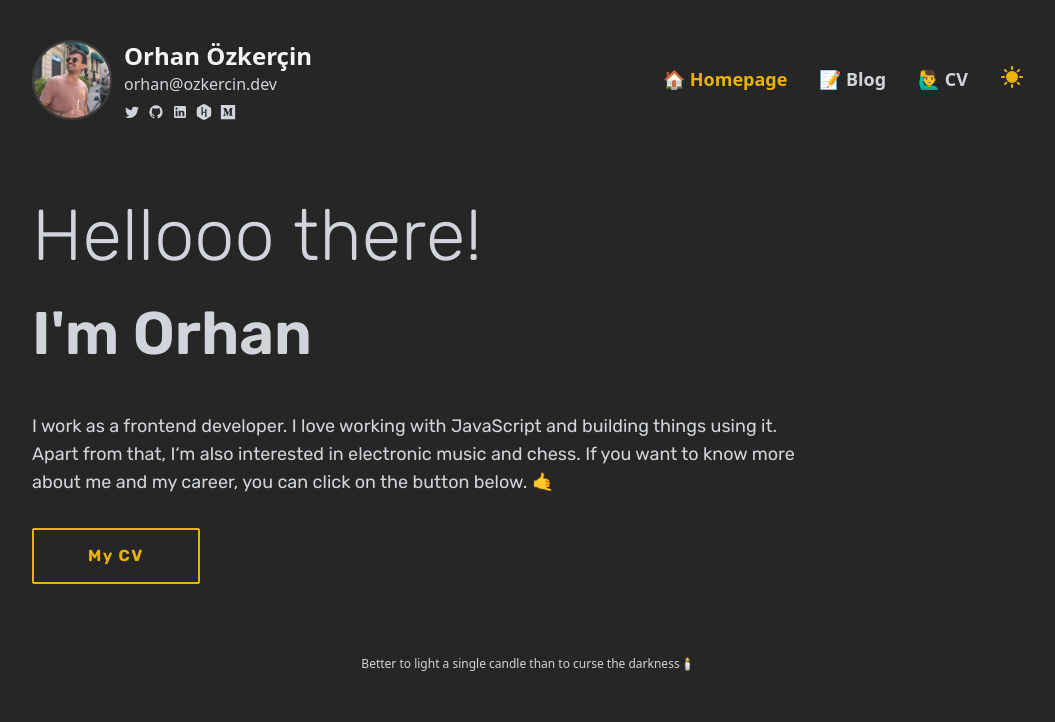
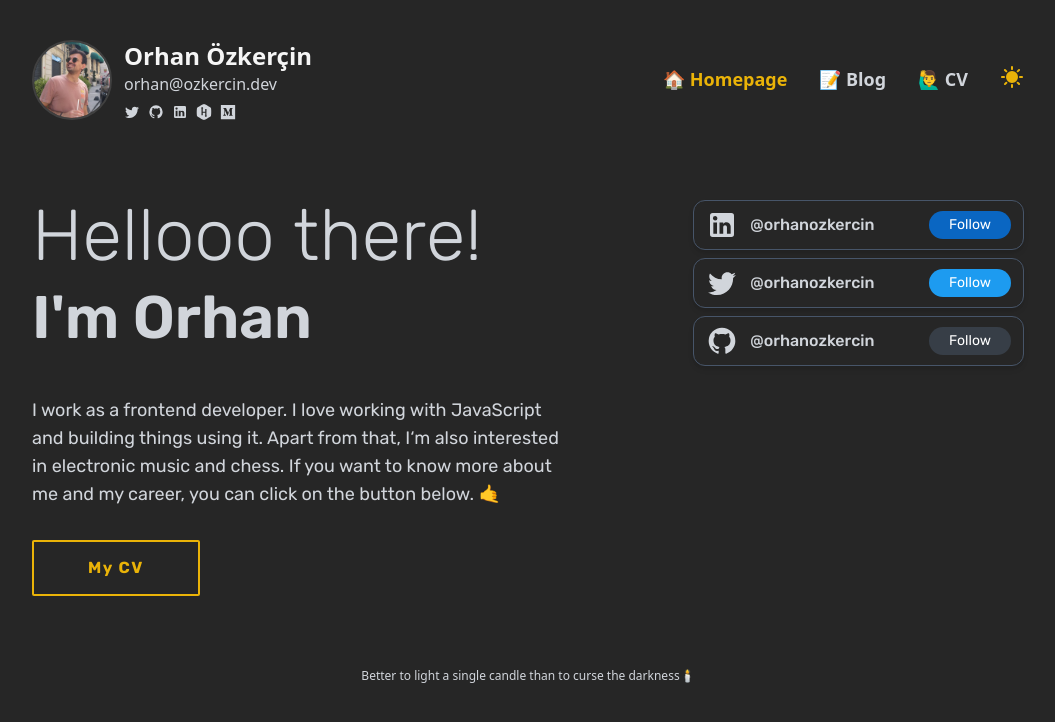
Before and after one commit to OrhanOzkercin/orhan.ozkercin.dev, a Next.js app: page / in a window 1280 px wide. Shown: the top 722 px of the page, without its empty margins (112-1167 px from the left). Built offline with nearby package versions, Linux system fonts and the light colour scheme.

Commit message:
add profile cards and update cv

```diff
--- /dev/null
+++ b/src/assets/data/account-infos.js
@@ -0,0 +1,14 @@
+const accountsInfo = [
+  {
+    name: 'linkedin',
+    url: 'https://www.linkedin.com/in/orhanozkercin/',
+    image: 'social-media-icons/linkedin.svg',
+    follow: `<a class="libutton" href="https://www.linkedin.com/comm/mynetwork/discovery-see-all?usecase=PEOPLE_FOLLOWS&followMember=orhanozkercin" target="_blank">Follow on LinkedIn</a>`,
+  },
+  {
+    name: 'linkedin',
+    url: 'https://www.linkedin.com/in/orhanozkercin/',
+    image: 'social-media-icons/linkedin.svg',
+    follow: `<a href="https://twitter.com/orhanozkercin?ref_src=twsrc%5Etfw" class="twitter-follow-button" data-show-count="false">Follow @orhanozkercin</a><script async src="https://platform.twitter.com/widgets.js" charset="utf-8"></script>`,
+  },
+];
--- /dev/null
+++ b/src/components/social-media-cards/github-card.js
@@ -0,0 +1,30 @@
+import { Github, Twitter } from '@/assets/icons';
+import Script from 'next/script';
+import React, { useEffect, useState } from 'react';
+const GithubCard = ({ variant }) => {
+  const [accountInfo, setAccountInfo] = useState('');
+
+  return (
+    <div className='flex items-center justify-between rounded-xl border bg-light-bg px-3 py-2 shadow-md dark:border-slate-600 dark:bg-dark-bg/95'>
+      <div className='flex items-center gap-3'>
+        <Github width='2em' height='2em' />
+        <a
+          href='https://github.com/OrhanOzkercin'
+          className='font-medium transition-all hover:text-dark-text/70'
+          target='_blank'
+        >
+          @orhanozkercin
+        </a>
+      </div>
+      <a
+        className='rounded-2xl bg-[#373e47] px-5 py-1 text-sm text-white transition-all hover:bg-[#373e47]/80'
+        href='https://github.com/OrhanOzkercin'
+        target='_blank'
+      >
+        Follow
+      </a>
+    </div>
+  );
+};
+
+export default GithubCard;
--- /dev/null
+++ b/src/components/social-media-cards/linkedin-card.js
@@ -0,0 +1,29 @@
+import { Linkedin } from '@/assets/icons';
+import React, { useState } from 'react';
+const LinkedinCard = ({ variant }) => {
+  const [accountInfo, setAccountInfo] = useState('');
+
+  return (
+    <div className='flex items-center justify-between rounded-xl border bg-light-bg px-3 py-2 shadow-md dark:border-slate-600 dark:bg-dark-bg/95'>
+      <div className='flex items-center gap-3'>
+        <Linkedin width='2em' height='2em' />
+        <a
+          href='https://www.linkedin.com/in/orhanozkercin/'
+          className='font-medium transition-all hover:text-dark-text/70'
+          target='_blank'
+        >
+          @orhanozkercin
+        </a>
+      </div>
+      <a
+        className='rounded-2xl bg-[#0a66c2] px-5 py-1 text-base text-sm text-white transition-all hover:bg-[#0a66c2]/80'
+        href='https://www.linkedin.com/comm/mynetwork/discovery-see-all?usecase=PEOPLE_FOLLOWS&followMember=orhanozkercin'
+        target='_blank'
+      >
+        Follow
+      </a>
+    </div>
+  );
+};
+
+export default LinkedinCard;
--- /dev/null
+++ b/src/components/social-media-cards/twitter-card.js
@@ -0,0 +1,30 @@
+import { Twitter } from '@/assets/icons';
+import Script from 'next/script';
+import React, { useEffect, useState } from 'react';
+const TwitterCard = ({ variant }) => {
+  const [accountInfo, setAccountInfo] = useState('');
+
+  return (
+    <div className='flex items-center justify-between rounded-xl border bg-light-bg px-3 py-2 shadow-md dark:border-slate-600 dark:bg-dark-bg/95'>
+      <div className='flex items-center gap-3'>
+        <Twitter width='2em' height='2em' />
+        <a
+          href='https://twitter.com/orhanozkercin'
+          className='font-medium transition-all hover:text-dark-text/70'
+          target='_blank'
+        >
+          @orhanozkercin
+        </a>
+      </div>
+      <a
+        className='rounded-2xl bg-[#1D9BF0] px-5 py-1 text-sm text-white transition-all hover:bg-[#1D9BF0]/80'
+        href='https://twitter.com/orhanozkercin'
+        target='_blank'
+      >
+        Follow
+      </a>
+    </div>
+  );
+};
+
+export default TwitterCard;
--- a/src/pages/about/brief.js
+++ b/src/pages/about/brief.js
@@ -1,28 +1,35 @@
 const Brief = ({ className }) => {
   return (
     <section className={`flex flex-col justify-start gap-3 ${className}`}>
-      <h2 className="h2">About</h2>
-      <p className="w-full text-base font-normal  ">
-        With over 3 years of experience in frontend development, I am a skilled developer specializing in JavaScript. My
-        passion for building visually stunning and functional user interfaces has driven me to become proficient in
-        several popular frameworks, including Angular, VueJS, and ReactJS.
+      <h2 className='h2'>About</h2>
+      <p className='w-full text-base font-normal  '>
+        With over 3 years of experience in frontend development, I am a skilled
+        developer specializing in JavaScript. My passion for building visually
+        stunning and functional user interfaces has driven me to become
+        proficient in several popular frameworks, including Angular, VueJS, and
+        ReactJS.
         <br />
         <br />
-        My expertise in VueJS has allowed me to easily transition to ReactJS, where I have been eagerly exploring its
-        vast capabilities for the past three months. My proficiency in JavaScript has also allowed me to adapt quickly
-        to new technologies and frameworks, making me a valuable asset to any team.
+        My expertise in VueJS has allowed me to easily transition to ReactJS,
+        where I have been eagerly exploring its vast capabilities for the past
+        seven months. My proficiency in JavaScript has also allowed me to adapt
+        quickly to new technologies and frameworks, making me a valuable asset
+        to any team.
         <br />
         <br />
-        As a frontend developer, I understand the importance of creating intuitive and engaging interfaces that
-        prioritize the user experience. Working collaboratively with designers and other developers, I strive to ensure
-        seamless integration of front-end and back-end technologies.
+        As a frontend developer, I understand the importance of creating
+        intuitive and engaging interfaces that prioritize the user experience.
+        Working collaboratively with designers and other developers, I strive to
+        ensure seamless integration of front-end and back-end technologies.
         <br />
         <br />
-        When I&apos;m not coding, I enjoy attending tech conferences and meetups to stay up-to-date with the latest
-        industry trends. Overall, I&apos;m a dedicated and skilled frontend developer with a passion for creating
-        amazing user experiences. If you are looking for a professional who is proficient in multiple frameworks and is
-        committed to delivering top-quality work, look no further. Let&apos;s work together to bring your vision to
-        life!
+        When I&apos;m not coding, I enjoy attending tech conferences and meetups
+        to stay up-to-date with the latest industry trends. Overall, I&apos;m a
+        dedicated and skilled frontend developer with a passion for creating
+        amazing user experiences. If you are looking for a professional who is
+        proficient in multiple frameworks and is committed to delivering
+        top-quality work, look no further. Let&apos;s work together to bring
+        your vision to life!
       </p>
     </section>
   );
--- a/src/pages/index.js
+++ b/src/pages/index.js
@@ -1,23 +1,39 @@
-import AnimatedHeading from "@/components/typografy/animated-heading";
-import Image from "next/image";
-import Link from "next/link";
+import GithubCard from '@/components/social-media-cards/github-card';
+import LinkedinCard from '@/components/social-media-cards/linkedin-card';
+import TwitterCard from '@/components/social-media-cards/twitter-card';
+import AnimatedHeading from '@/components/typografy/animated-heading';
+import Image from 'next/image';
+import Link from 'next/link';
 
 function HomePage() {
   return (
-    <>
-      <AnimatedHeading text={"Hellooo there!"} className={" text-4xl font-thin leading-tight sm:text-7xl "} />
-      <AnimatedHeading text={"I'm Orhan"} className={`mt-8 mb-12 text-3xl font-semibold  leading-tight sm:text-6xl `} />
+    <section className='grid grid-cols-6 '>
+      <div className='col-span-4'>
+        <AnimatedHeading
+          text={'Hellooo there!'}
+          className={'text-4xl font-thin leading-tight sm:text-7xl'}
+        />
+        <AnimatedHeading
+          text={"I'm Orhan"}
+          className={`mt-4 mb-12 text-3xl font-semibold leading-tight sm:text-6xl`}
+        />
 
-      <p className="w-full text-sm sm:w-4/5 sm:text-lg">
-        I work as a frontend developer. I love working with JavaScript and building things using it. Apart from that,
-        I&lsquo;m also interested in electronic music and chess. If you want to know more about me and my career, you
-        can click on the button below. 🤙
-      </p>
+        <p className='w-full text-sm sm:w-4/5 sm:text-lg'>
+          I work as a frontend developer. I love working with JavaScript and
+          building things using it. Apart from that, I&lsquo;m also interested
+          in electronic music and chess. If you want to know more about me and
+          my career, you can click on the button below. 🤙
+        </p>
 
-      <Link href="/about" className="btn btn-primary mt-8 inline-block">
-        My CV
-      </Link>
-
+        <Link href='/about' className='btn btn-primary mt-8 inline-block'>
+          My CV
+        </Link>
+      </div>
+      <div className='col-span-2 flex flex-col gap-2'>
+        <LinkedinCard variant={'tiny'} />
+        <TwitterCard />
+        <GithubCard />
+      </div>
       {/* <Image
         src={"/me.png"}
         width={500}
@@ -25,10 +41,10 @@ function HomePage() {
         alt={"Orhan Özkerçin Profile Picture"}
         className="me absolute right-0 bottom-0 -z-10"
       /> */}
-    </>
+    </section>
   );
 }
 
 export default HomePage;
 
-HomePage.Layout = "default";
+HomePage.Layout = 'default';
```
Also changed, not shown: src/pages/about/experiences.js (+70 -33 lines), .prettierrc.json (added), public/nesine-logo.png (added).
